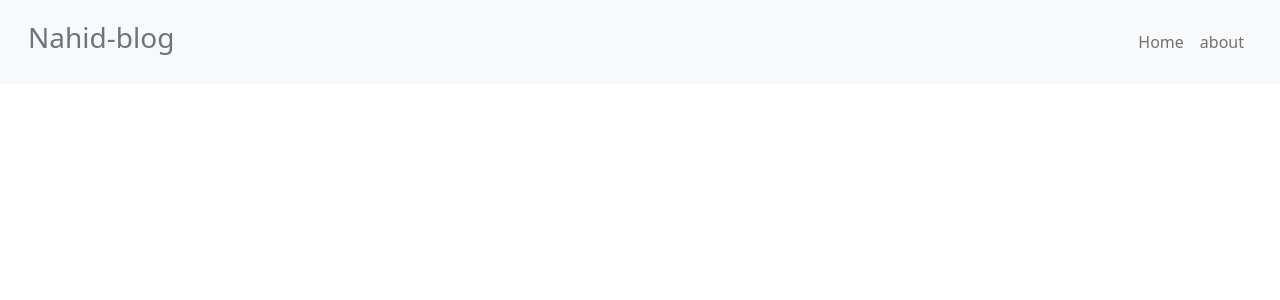
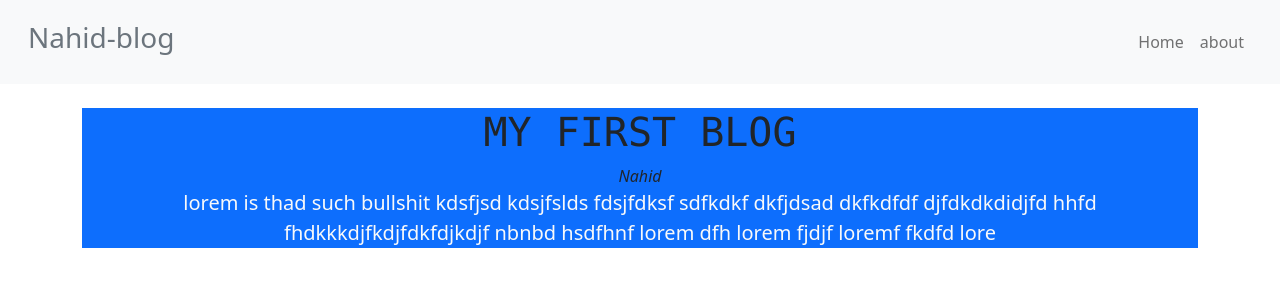
Before and after one commit to nahidbd11/nahid-blog, a React (Create React App) app: page /blog/1 in a window 1280 px wide. Shown: the top 300 px of the page. Built offline with nearby package versions, Linux system fonts and the light colour scheme; data requests are answered from the project's data file.

Commit message:
added bloglistdetails comp

```diff
--- a/src/App.js
+++ b/src/App.js
@@ -2,8 +2,9 @@
 // import "./App.css";
 import Home from "./components/Home";
 import Navbar from "./components/Navbar";
-import {  Routes, Route } from "react-router-dom";
+import { Routes, Route } from "react-router-dom";
 import About from "./components/About";
+import BlogDetails from "./components/BlogDetails";
 function App() {
   return (
     <div className="App">
@@ -14,6 +15,7 @@ function App() {
           <Route path="/about" element={<About />}>
             <Route path="nahid" element={<h3>Nahid</h3>} />
           </Route>
+          <Route path="/blog/:id" element={<BlogDetails />} />
         </Routes>
       </div>
     </div>
--- /dev/null
+++ b/src/components/BlogDetails.jsx
@@ -0,0 +1,31 @@
+import { useParams } from "react-router";
+import useFetch from "../customHooks/useFetch";
+
+const BlogDetails = () => {
+  const { id } = useParams();
+
+  const {
+    data: blog,
+    isPending,
+    error,
+  } = useFetch(`http://localhost:3004/blogs/${id}`);
+  let title, body, author;
+  if (blog) {
+    ({ title, body, author } = blog);
+  }
+  return (
+    <div>
+      {isPending && <div className="warning display-3">Loading........</div>}
+      {error && <div className="text-danger fw-bold display-5">{error}</div>}
+      {blog && (
+        <div className="bg-primary">
+          <h1 className="text-uppercase font-monospace">{title}</h1>
+          <cite className="my-3">{author}</cite>
+          <p className="lead text-light">{body}</p>
+        </div>
+      )}
+    </div>
+  );
+};
+
+export default BlogDetails;
--- a/src/components/BlogLists.jsx
+++ b/src/components/BlogLists.jsx
@@ -1,3 +1,5 @@
+import { Link } from "react-router-dom";
+
 const BlogLists = (props) => {
   const { blogs, title: bloglistTitle, deleteBlogHandler } = props;
   console.log(props);
@@ -11,17 +13,21 @@ const BlogLists = (props) => {
             className="container blog-item text-dark blog-preview bg-light m-2 p-4"
             key={id}
           >
-            <h3>{title}</h3>
-            <p className="opacity-50 text-dark blockquote-footer my-2">
-              written by{" "}
-              <cite className="fw-bold text-capitalize">{author}</cite>
-            </p>
+            <Link to={`/blog/${id}`} className="text-decoration-none">
+              <h3>{title}</h3>
+              <p className="opacity-50 text-dark blockquote-footer my-2">
+                written by
+                <cite className="fw-bold text-capitalize">{author}</cite>
+              </p>
+            </Link>
+
             <button
               className="btn btn-danger rounded"
               onClick={() => deleteBlogHandler(id)}
             >
               Delete blog
             </button>
+
           </div>
         );
       })}
--- a/src/components/Navbar.jsx
+++ b/src/components/Navbar.jsx
@@ -1,4 +1,4 @@
-import { Link, NavLink } from "react-router-dom";
+import { NavLink } from "react-router-dom";
 
 const Navbar = () => {
   return (
--- a/src/customHooks/useFetch.jsx
+++ b/src/customHooks/useFetch.jsx
@@ -32,7 +32,7 @@ const useFetch = (url) => {
     setTimeout(() => {
       fetchData(url);
       setIsPending(false);
-    }, 3000);
+    }, 1000);
 
     /*****FIXME: dont use setTimeout in real project .here i am using just for checking loading is working or not****** */
 
--- a/src/data/db.json
+++ b/src/data/db.json
@@ -2,19 +2,19 @@
   "blogs": [
     {
       "title": "my first blog",
-      "body": "lorem ishpum .... ",
+      "body": "lorem is thad such bullshit kdsfjsd kdsjfslds fdsjfdksf sdfkdkf dkfjdsad dkfkdfdf djfdkdkdidjfd hhfd fhdkkkdjfkdjfdkfdjkdjf nbnbd hsdfhnf lorem dfh lorem fjdjf loremf fkdfd lore",
       "id": 1,
       "author": "Nahid"
     },
     {
       "title": "my second blog",
-      "body": "lorem ishpum .... ",
+      "body": "lorem is thad such bullshit kdsfjsd kdsjfslds fdsjfdksf sdfkdkf dkfjdsad dkfkdfdf djfdkdkdidjfd hhfd fhdkkkdjfkdjfdkfdjkdjf nbnbd hsdfhnf lorem dfh lorem fjdjf loremf fkdfd lore",
       "id": 2,
       "author": "sadika"
     },
     {
       "title": "my third blog",
-      "body": "lorem ishpum .... ",
+      "body": "lorem is thad such bullshit kdsfjsd kdsjfslds fdsjfdksf sdfkdkf dkfjdsad dkfkdfdf djfdkdkdidjfd hhfd fhdkkkdjfkdjfdkfdjkdjf nbnbd hsdfhnf lorem dfh lorem fjdjf loremf fkdfd lore",
       "id": 3,
       "author": "Nahid"
     }
--- a/src/index.scss
+++ b/src/index.scss
@@ -1,5 +1,4 @@
 $bg-clr: rgb(172, 54, 8);
-
 
 code {
   font-family: source-code-pro, Menlo, Monaco, Consolas, "Courier New",
@@ -14,4 +13,5 @@ code {
   &:hover {
     box-shadow: 0px 4px 4px rgba(0, 0, 0, 0.5);
   }
+
 }
```
